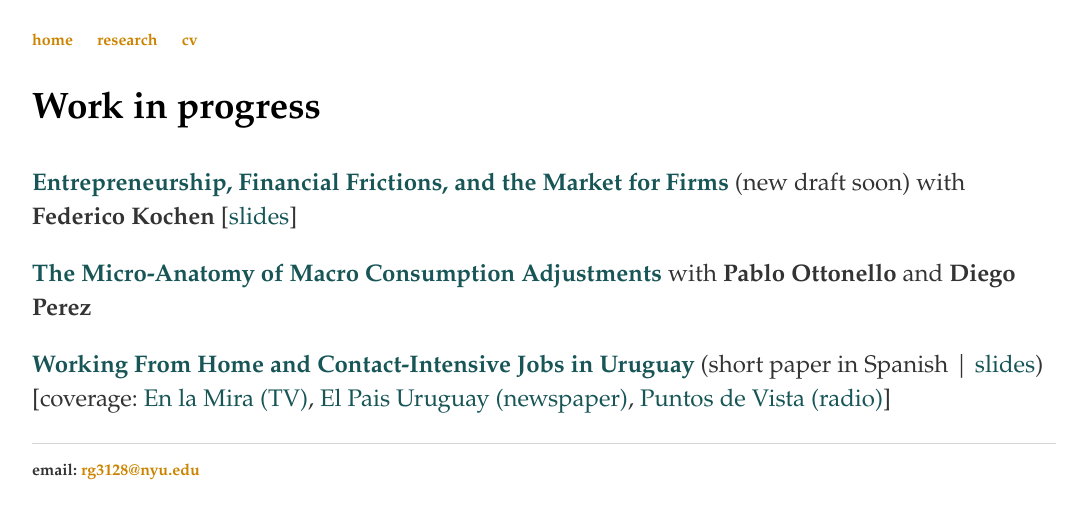
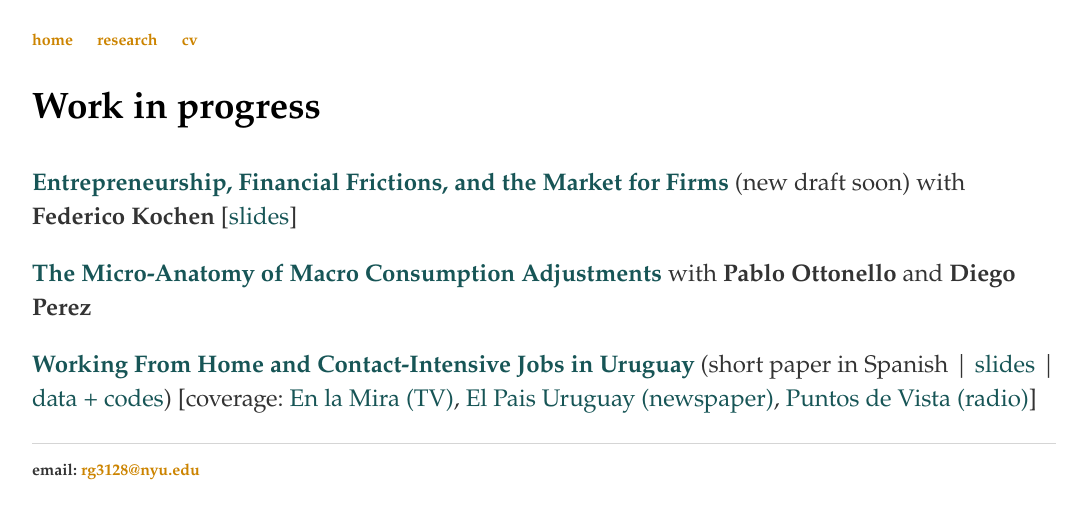
Before and after one commit to rafaguntin/rafaguntin.github.io, a Jekyll site: the page built from research/index.html, in a window 1280 px wide. Shown: the top 519 px of the page, without its empty margins (96-1177 px from the left). Built offline with Jekyll 4.4.1, drawn with Linux system fonts in a browser that asks for light colours.

Commit message:
Update index.html

```diff
--- a/research/index.html
+++ b/research/index.html
@@ -22,7 +22,7 @@
 			</p>
 			<p> <a style="font-weight: bold; color:#175556"
 			       href="/research/employment_uru_covid_new.pdf"
-			       target="_blank">Working From Home and Contact-Intensive Jobs in Uruguay</a> (short paper in Spanish | <a style="color:#175556" href="/research/employmentcovid_slides_UM.pdf" target="_blank"> slides</a>)
+			       target="_blank">Working From Home and Contact-Intensive Jobs in Uruguay</a> (short paper in Spanish | <a style="color:#175556" href="/research/employmentcovid_slides_UM.pdf" target="_blank"> slides</a> | <a style="color:#175556" href="https://www.dropbox.com/s/guhnqyo4jzv1bwi/code%2Bdata.zip?raw=1" target="_blank"> data + codes</a>)
 			       [coverage:
 				<a style="color:#175556" href="https://www.youtube.com/watch?v=2Gr1WlL259c&t=6383s" target="_blank"> En la Mira (TV)</a>,
 				<a style="color:#175556" href="https://negocios.elpais.com.uy/noticias/afectan-trabajadores-uruguayos-cuarentena-distanciamiento-fisico.html" target="_blank"> El Pais Uruguay (newspaper)</a>,
```
